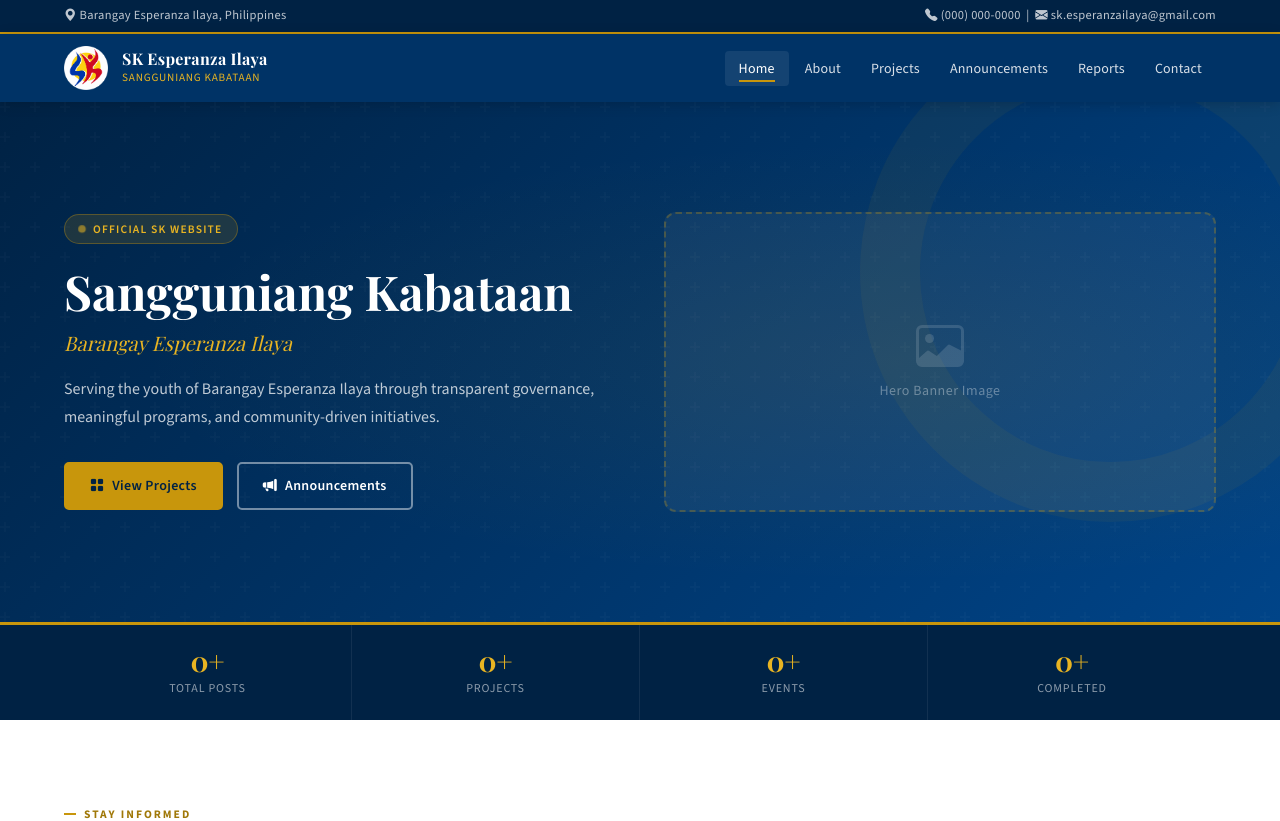
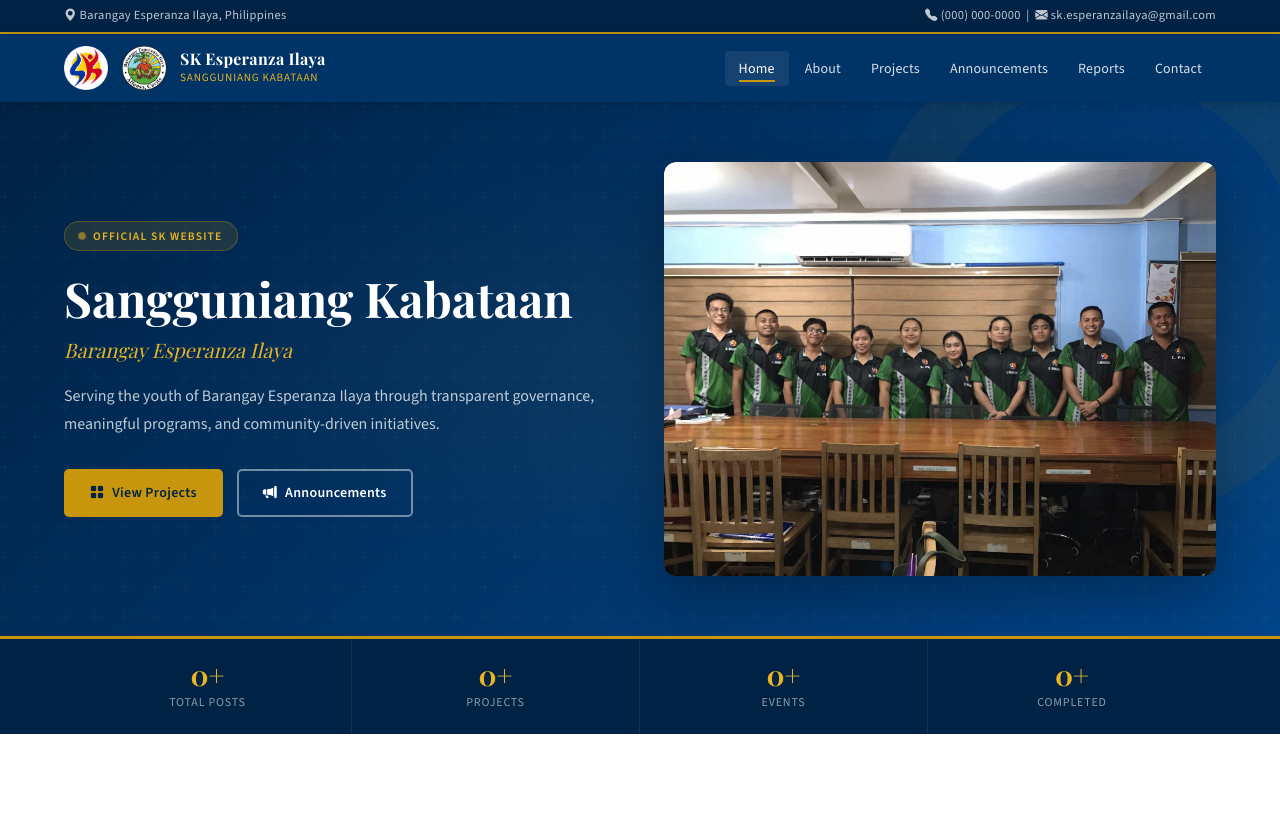
Before and after one commit to RedzerRiley/CRUD-Web-Page-for-SK-Brgy-Esperanza-Ilaya, a PHP site: page / in a window 1280 px wide. Shown: the top 821 px of the page. Run offline with PHP 8.4, Linux system fonts and the light colour scheme; data comes from the database, SQL or seed files in the repository; data that the repository does not hold is empty.

Commit message:
Added images, logos and etc

```diff
--- a/about.php
+++ b/about.php
@@ -459,6 +459,7 @@ try {
   <div class="container">
     <a href="index.php" class="nav-brand">
       <img src="assets/images/sk-logo.png" alt="SK Logo" class="nav-brand-img" />
+      <img src="assets/images/brgy-logo.png" alt="Barangay Logo" class="nav-brand-img" />
       <div class="nav-brand-text">
         <span class="title">SK Esperanza Ilaya</span>
         <span class="subtitle">Sangguniang Kabataan</span>
@@ -819,6 +820,7 @@ try {
     <div class="footer-grid">
       <div>
         <img src="assets/images/sk-logo.png" alt="SK Logo" class="nav-brand-img" />
+        <img src="assets/images/brgy-logo.png" alt="Barangay Logo" class="nav-brand-img" />
         <div class="footer-brand-name">SK Barangay Esperanza Ilaya</div>
         <div class="footer-brand-sub">Sangguniang Kabataan</div>
         <p class="footer-brand-desc">
--- a/announcements.php
+++ b/announcements.php
@@ -510,6 +510,7 @@ function pageUrl($page, $search, $category, $status) {
   <div class="container">
     <a href="index.php" class="nav-brand">
        <img src="assets/images/sk-logo.png" alt="SK Logo" class="nav-brand-img" />
+       <img src="assets/images/brgy-logo.png" alt="Barangay Logo" class="nav-brand-img" />
       <div class="nav-brand-text">
         <span class="title">SK Esperanza Ilaya</span>
         <span class="subtitle">Sangguniang Kabataan</span>
--- a/assets/css/style.css
+++ b/assets/css/style.css
@@ -116,6 +116,35 @@ ul { list-style: none; }
   width: 44px;
   height: 44px;
   object-fit: contain;
+  flex-shrink: 0;
+}
+
+.nav-brand-divider {
+  width: 1px;
+  height: 32px;
+  background: rgba(255,255,255,0.25);
+  flex-shrink: 0;
+}
+
+/* ── HERO LOGOS ── */
+.hero-logos {
+  display: flex;
+  align-items: center;
+  gap: 16px;
+  margin-bottom: 20px;
+}
+
+.hero-logo-img {
+  width: 64px;
+  height: 64px;
+  object-fit: contain;
+  filter: drop-shadow(0 4px 12px rgba(0,0,0,0.3));
+}
+
+.hero-logo-divider {
+  width: 1px;
+  height: 48px;
+  background: rgba(255,255,255,0.25);
   flex-shrink: 0;
 }
 
@@ -304,23 +333,18 @@ ul { list-style: none; }
   flex-wrap: wrap;
 }
 
-.hero-image-placeholder {
-  background: rgba(255,255,255,0.05);
-  border: 2px dashed rgba(200,150,12,0.3);
+.hero-image {
   border-radius: 12px;
-  min-height: 300px;
-  display: flex;
-  flex-direction: column;
-  align-items: center;
-  justify-content: center;
-  color: rgba(255,255,255,0.35);
-  font-size: 0.875rem;
-  gap: 10px;
-  letter-spacing: 0.5px;
+  overflow: hidden;
+  box-shadow: 0 20px 60px rgba(0,0,0,0.3);
 }
 
-.hero-image-placeholder svg {
-  opacity: 0.4;
+.hero-image img {
+  width: 100%;
+  height: 100%;
+  object-fit: cover;
+  display: block;
+  border-radius: 12px;
 }
 
 /* ── HERO STATS BAR ── */
--- a/contact.php
+++ b/contact.php
@@ -344,6 +344,7 @@ require_once 'includes/db.php';
   <div class="container">
     <a href="index.php" class="nav-brand">
       <img src="assets/images/sk-logo.png" alt="SK Logo" class="nav-brand-img" />
+      <img src="assets/images/brgy-logo.png" alt="Barangay Logo" class="nav-brand-img" />
       <div class="nav-brand-text">
         <span class="title">SK Esperanza Ilaya</span>
         <span class="subtitle">Sangguniang Kabataan</span>
--- a/index.php
+++ b/index.php
@@ -66,7 +66,6 @@ function truncate($text, $limit = 120) {
   <meta name="viewport" content="width=device-width, initial-scale=1.0" />
   <meta name="description" content="Official website of the Sangguniang Kabataan of Barangay Esperanza Ilaya. Stay updated on projects, programs, events, and announcements." />
   <title>SK Barangay Esperanza Ilaya — Official Website</title>
-  <link rel="icon" type="image/png" href="/assets/images/sk-logo.png" />
   <link rel="stylesheet" href="assets/css/style.css" />
   <link rel="stylesheet" href="https://cdn.jsdelivr.net/npm/bootstrap-icons@1.11.3/font/bootstrap-icons.min.css" />
 </head>
@@ -97,6 +96,7 @@ function truncate($text, $limit = 120) {
   <div class="container">
     <a href="index.php" class="nav-brand">
       <img src="assets/images/sk-logo.png" alt="SK Logo" class="nav-brand-img" />
+      <img src="assets/images/brgy-logo.png" alt="Barangay Logo" class="nav-brand-img" />
       <div class="nav-brand-text">
         <span class="title">SK Esperanza Ilaya</span>
         <span class="subtitle">Sangguniang Kabataan</span>
@@ -143,12 +143,8 @@ function truncate($text, $limit = 120) {
       </div>
     </div>
 
-    <div class="hero-image-placeholder">
-      <svg xmlns="http://www.w3.org/2000/svg" width="48" height="48" fill="currentColor" viewBox="0 0 16 16">
-        <path d="M6.002 5.5a1.5 1.5 0 1 1-3 0 1.5 1.5 0 0 1 3 0z"/>
-        <path d="M2.002 1a2 2 0 0 0-2 2v10a2 2 0 0 0 2 2h12a2 2 0 0 0 2-2V3a2 2 0 0 0-2-2h-12zm12 1a1 1 0 0 1 1 1v6.5l-3.777-1.947a.5.5 0 0 0-.577.093l-3.71 3.71-2.66-1.772a.5.5 0 0 0-.63.062L1.002 12V3a1 1 0 0 1 1-1h12z"/>
-      </svg>
-      Hero Banner Image
+    <div class="hero-image">
+      <img src="assets/images/hero-section.png" alt="SK Barangay Esperanza Ilaya" />
     </div>
   </div>
 </section>
@@ -331,12 +327,8 @@ function truncate($text, $limit = 120) {
         Learn More <i class="bi bi-arrow-right"></i>
       </a>
     </div>
-    <div class="about-image-placeholder">
-      <svg xmlns="http://www.w3.org/2000/svg" width="40" height="40" fill="currentColor" viewBox="0 0 16 16">
-        <path d="M6.002 5.5a1.5 1.5 0 1 1-3 0 1.5 1.5 0 0 1 3 0z"/>
-        <path d="M2.002 1a2 2 0 0 0-2 2v10a2 2 0 0 0 2 2h12a2 2 0 0 0 2-2V3a2 2 0 0 0-2-2h-12zm12 1a1 1 0 0 1 1 1v6.5l-3.777-1.947a.5.5 0 0 0-.577.093l-3.71 3.71-2.66-1.772a.5.5 0 0 0-.63.062L1.002 12V3a1 1 0 0 1 1-1h12z"/>
-      </svg>
-      SK Photo / Banner
+    <div class="about-image">
+      <img src="assets/images/about-strip.png" alt="SK Barangay Esperanza Ilaya" />
     </div>
   </div>
 </section>
@@ -395,7 +387,11 @@ function truncate($text, $limit = 120) {
   <div class="container">
     <div class="footer-grid">
       <div>
-        <img src="assets/images/sk-logo.png" alt="SK Logo" class="footer-brand-img" />
+        <div class="footer-brand-logos">
+          <img src="assets/images/sk-logo.png" alt="SK Logo" class="footer-brand-img" />
+          <div class="footer-brand-logo-divider"></div>
+          <img src="assets/images/brgy-logo.png" alt="Barangay Logo" class="footer-brand-img" />
+        </div>
         <div class="footer-brand-name">SK Barangay Esperanza Ilaya</div>
         <div class="footer-brand-sub">Sangguniang Kabataan</div>
         <p class="footer-brand-desc">
```
Also changed, not shown: other parts of assets/css/style.css (+25 -12 lines), assets/images/about-strip.png (added), assets/images/brgy-logo.png (added), assets/images/hero-section.png (added).
